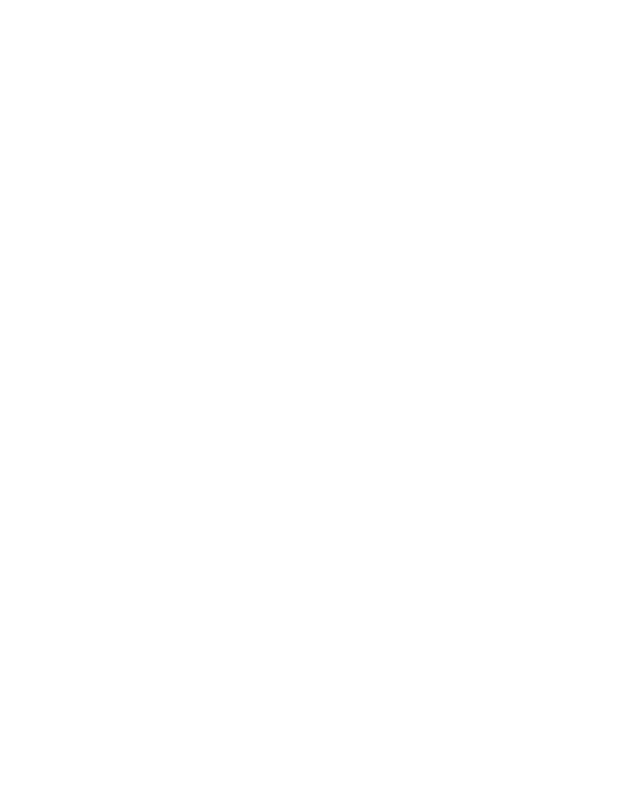
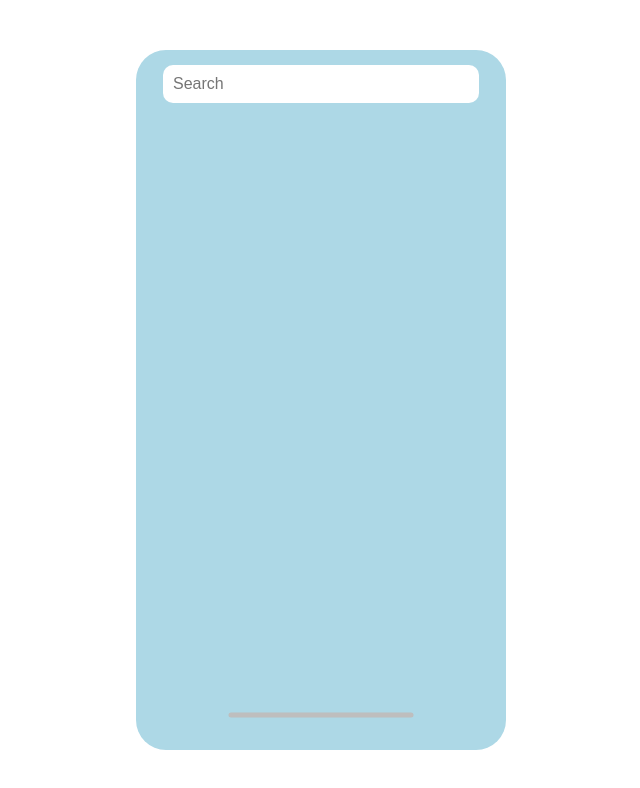
Before and after one commit to roma-marshall/WeatherApp, a Vue app: page / in a window 1280 px wide. Shown: the top 788 px of the page, without its empty margins (319-959 px from the left). Built offline with nearby package versions, Linux system fonts and the light colour scheme; the HTML template or start-up script is replaced by a standard one.

Commit message:
api setup

```diff
--- a/src/App.vue
+++ b/src/App.vue
@@ -1,16 +1,50 @@
 <template>
-  <div>
-
+  <div class="app">
+    <WeatherBoard />
+    <hr class="divider" />
   </div>
 </template>
 
 <script>
+import WeatherBoard from "@/components/WeatherBoard";
+
 export default {
   name: 'App',
-  components: {}
+  components: {
+    WeatherBoard
+  }
 }
 </script>
 
 <style scoped>
+* {
+  margin: 0;
+  padding: 0;
+  box-sizing: border-box;
+}
 
+.app {
+  text-align: center;
+  background: lightblue;
+  height: 700px;
+  width: 370px;
+  border-radius: 30px;
+  position: absolute;
+  top: 50%;
+  left: 50%;
+  transform: translate(-50%, -50%);
+}
+
+.divider {
+  margin: 30px auto;
+  width: 50%;
+  background-color: #bebebe;
+  border: none;
+  border-radius: 3px;
+  height: 5px;
+  position: absolute;
+  left: 50%;
+  bottom: 0;
+  transform: translate(-50%, -50%);
+}
 </style>
--- /dev/null
+++ b/src/components/WeatherBoard.vue
@@ -0,0 +1,69 @@
+<template>
+  <div :class="typeof weather.main != 'undefined' && weather.main.temp > 16 ? 'warm' : ''">
+    <main>
+      <div class="search-box">
+        <input
+            type="text"
+            class="search-bar"
+            placeholder="Search"
+            v-model="query"
+            @keypress="fetchWeather"
+        />
+      </div>
+      <div class="weather-wrap" v-if="typeof weather.main != 'undefined'">
+        <div class="location-box">
+          <div class="location">{{ weather.name }}, {{ weather.sys.country }}</div>
+          <div class="date">{{ dateBuilder() }}</div>
+        </div>
+        <div class="weather-box">
+          <div class="temp">{{ Math.round(weather.main.temp) }} Celium</div>
+          <div class="weather">{{ weather.weather[0].main }} Celium</div>
+        </div>
+      </div>
+    </main>
+  </div>
+</template>
+
+<script>
+export default {
+  data() {
+    return {
+      api_key: 'faced93f83dc78f3d4efd19048b7a0bf',
+      url_base: 'https://api.openweathermap.org/data/2.5/',
+      query: '',
+      weather: {}
+    }
+  },
+  methods: {
+    fetchWeather(e) {
+      if (e.key === 'Enter') {
+        fetch(`${this.url_base}weather?q=${this.query}&units=metric&APPID=${this.api_key}`)
+            .then(res => {
+              return res.json();
+            }).then(this.setResults);
+      }
+    },
+    setResults(results) {
+      this.weather = results;
+    },
+    dateBuilder() {
+
+    }
+  }
+}
+</script>
+
+<style scoped>
+.search-bar {
+  font-size: 16px;
+  width: 80%;
+  padding: 10px;
+  margin-top: 15px;
+  border: none;
+  border-radius: 10px;
+}
+
+.search-bar:focus {
+  outline: none;
+}
+</style>
```
